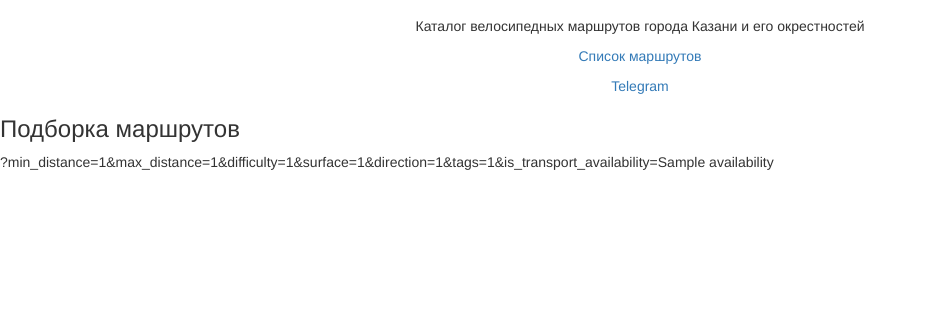
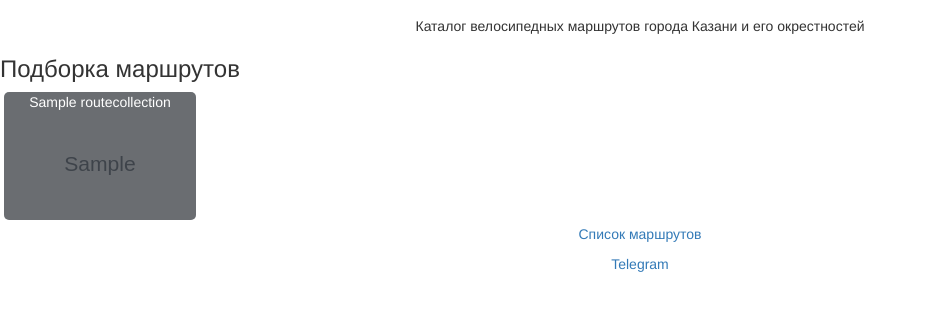
Before and after one commit to ma-petrov/routsweb, a Django app: page /routs/ in a window 1280 px wide. Shown: the part 50-361 px from the top of the page, without its empty margins (0-927 px from the left). Run offline with Django 3.2, Linux system fonts and the light colour scheme; tables that the repository leaves empty hold one stand-in row (values such as "Sample post"); grey boxes marked "Sample" are stand-in pictures; some libraries are stand-ins or nearby versions.

Commit message:
add route collection feature; update models

```diff
--- a/routs/admin.py
+++ b/routs/admin.py
@@ -1,5 +1,5 @@
 from django.contrib import admin
-from .models import Rout, Difficulty, Surface, Direction, Tag, RouteCollections
+from .models import Rout, Difficulty, Surface, Direction, Tag, RouteCollections, Availability
 
 admin.site.register(Rout)
 admin.site.register(Difficulty)
@@ -7,3 +7,4 @@ admin.site.register(Surface)
 admin.site.register(Direction)
 admin.site.register(Tag)
 admin.site.register(RouteCollections)
+admin.site.register(Availability)
--- a/routs/models.py
+++ b/routs/models.py
@@ -6,7 +6,7 @@ class Availability(models.Model):
     """
     Model
     """
-    name = models.CharField(max_length=5)
+    name = models.CharField(max_length=7)
 
     def __str__(self):
         """
@@ -28,6 +28,9 @@ class Difficulty(models.Model):
         return self.name
 
     def get_id(self):
+        """
+        Id of object.
+        """
         return self.id
 
 
@@ -43,6 +46,12 @@ class Surface(models.Model):
         """
         return self.name
 
+    def get_id(self):
+        """
+        Id of object.
+        """
+        return self.id
+
 
 class Direction(models.Model):
     """
@@ -56,6 +65,12 @@ class Direction(models.Model):
         """
         return self.name
 
+    def get_id(self):
+        """
+        Id of object.
+        """
+        return self.id
+
 
 class Tag(models.Model):
     """
@@ -68,6 +83,12 @@ class Tag(models.Model):
         String for representing the object.
         """
         return self.name
+
+    def get_id(self):
+        """
+        Id of object.
+        """
+        return self.id
 
 
 class Rout(models.Model):
@@ -137,8 +158,10 @@ class RouteCollections(models.Model):
         params.append(f'min_distance={str(self.min_distance)}')
         params.append(f'max_distance={str(self.max_distance)}')
 
-        for param in ['difficulty', 'surface', 'direction', 'tags']:
-            values = ''.join([str(d.get_id()) for d in self.difficulty.all()])
+        param_names = ['difficulty', 'surface', 'direction', 'tags']
+        field_names = [self.difficulty, self.surface, self.direction, self.tags]
+        for param, field in zip(param_names, field_names):
+            values = ''.join([str(value.get_id()) for value in field.all()])
             params.append(f'{param}={values}')
 
         params.append(f'is_transport_availability={self.is_transport_availability}')
--- a/routs/templates/index.html
+++ b/routs/templates/index.html
@@ -7,17 +7,27 @@
 
 {% block content %}
     <p class="main-page-text" style="margin-top: 16px;">Каталог велосипедных маршрутов города Казани и его окрестностей</p>
+    <h3>Подборка маршрутов</h3>
+
+    {% for collection in route_collections %}
+        <div class="collection-card" id="url(/images/{{ collection.image }})">
+            <div class="collection-card-tone">
+                <a class="collection-card-link" href="/routs/rout-list/{{ collection.get_url_params }}"> {{ collection.title }} </a>
+            </div>
+        </div>
+    {% endfor %}
+
     <p class="main-page-text"><a href="{% url 'rout-list' %}">Список маршрутов</a></p>
     <p class="main-page-text"><a href="https://t.me/kazantracks">Telegram</a></p>
-    <h3>Подборка маршрутов</h3>
-    {% for collection in route_collections %}
-        <p> {{ collection.get_url_params }} </p>
-    {% endfor %}
 
 <script>
     window.onload = () => {
         document.getElementById("home-button").style.display = 'none';
         document.getElementById("back-button").style.display = 'none';
+
+        [...document.getElementsByClassName("collection-card")].forEach(item => {
+            item.style.backgroundImage = item.id;
+        });
     }
 </script>
 {% endblock %}
--- a/static/css/styles.css
+++ b/static/css/styles.css
@@ -150,6 +150,30 @@ a:hover {text-decoration: none;}
  */
 
 .main-page-text {text-align: center;}
+
+.collection-card {
+    width: 192px;
+    height: 128px;
+    margin: 4px;
+    background-size: cover;
+    border-radius: var(--main-border-radius);
+    text-align: center;
+}
+
+.collection-card-tone {
+    width: inherit;
+    height: inherit;
+    border-radius: var(--main-border-radius);
+    background-color: #00000080;
+}
+
+.collection-card-link {
+    display: block;
+    color: white;
+}
+
+.collection-card-link:hover {color: white;}
+
 
 /*
  * detail view
```
Also changed, not shown: routs/migrations/0001_initial.py, routs/migrations/0002_alter_availability_name.py (added), routs/migrations/0002_auto_20220507_1956.py (deleted), routs/migrations/0003_auto_20220507_2133.py (deleted), routs/migrations/0004_alter_rout_direction.py (deleted), routs/migrations/0005_alter_rout_wallpaper_image.py (deleted), routs/migrations/0006_alter_rout_distance_max.py (deleted).
